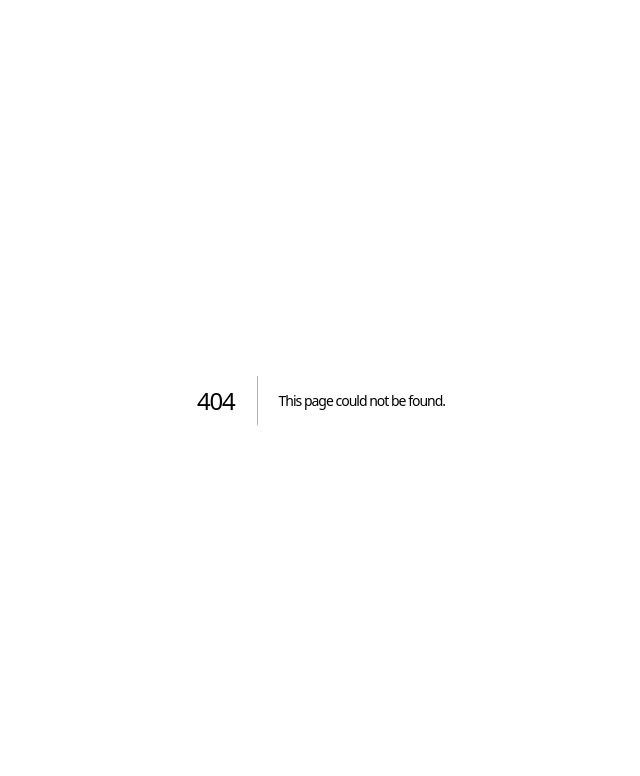
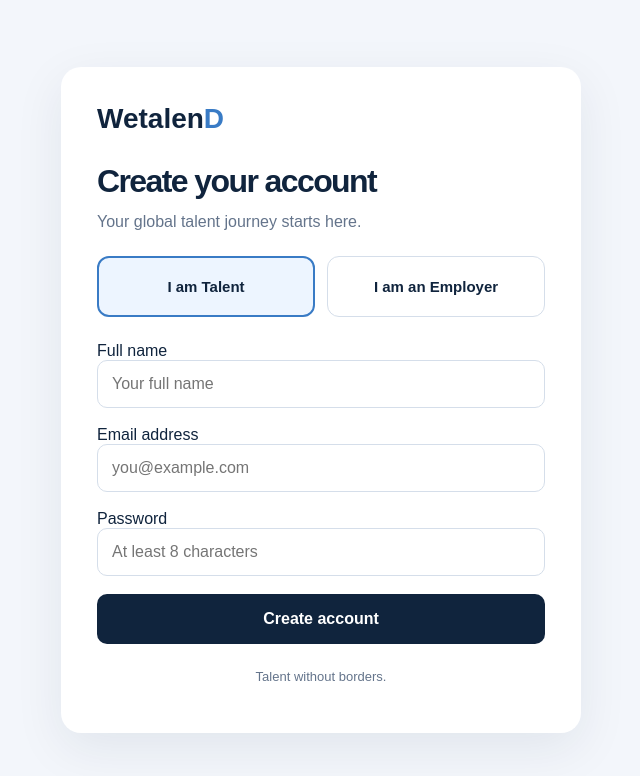
Before and after one commit to vasilispapangelodimou/wetalend-platform, a Next.js app: page /register in a window 1280 px wide. Before the commit this address had no page. Shown: the top 776 px of the page, without its empty margins (319-959 px from the left). Built offline with nearby package versions, Linux system fonts and the light colour scheme.

Commit message:
Create WetalenD user registration page

```diff
--- /dev/null
+++ b/app/register/page.js
@@ -0,0 +1,229 @@
+
+"use client";
+
+import { useState } from "react";
+import { createClient } from "@supabase/supabase-js";
+
+export default function RegisterPage() {
+  const [accountType, setAccountType] = useState("talent");
+  const [fullName, setFullName] = useState("");
+  const [email, setEmail] = useState("");
+  const [password, setPassword] = useState("");
+  const [loading, setLoading] = useState(false);
+  const [message, setMessage] = useState("");
+  const [success, setSuccess] = useState(false);
+
+  async function handleRegister(event) {
+    event.preventDefault();
+    setLoading(true);
+    setMessage("");
+    setSuccess(false);
+
+    try {
+      const supabase = createClient(
+        process.env.NEXT_PUBLIC_SUPABASE_URL,
+        process.env.NEXT_PUBLIC_SUPABASE_PUBLISHABLE_KEY
+      );
+
+      const { error } = await supabase.auth.signUp({
+        email: email.trim(),
+        password,
+        options: {
+          data: {
+            full_name: fullName.trim(),
+            account_type: accountType,
+          },
+        },
+      });
+
+      if (error) throw error;
+
+      setSuccess(true);
+      setMessage(
+        "Registration submitted. Check your email for any confirmation instructions."
+      );
+      setPassword("");
+    } catch (error) {
+      setMessage(error.message || "Registration failed.");
+    } finally {
+      setLoading(false);
+    }
+  }
+
+  const inputStyle = {
+    width: "100%",
+    padding: "14px",
+    border: "1px solid #d5deea",
+    borderRadius: "10px",
+    fontSize: "16px",
+    boxSizing: "border-box",
+    marginBottom: "18px",
+  };
+
+  return (
+    <main
+      style={{
+        minHeight: "100vh",
+        background: "#f3f6fb",
+        display: "flex",
+        alignItems: "center",
+        justifyContent: "center",
+        padding: "30px 20px",
+        fontFamily: "Arial, sans-serif",
+        color: "#10243d",
+      }}
+    >
+      <div
+        style={{
+          width: "100%",
+          maxWidth: "520px",
+          background: "#ffffff",
+          borderRadius: "20px",
+          padding: "36px",
+          boxShadow: "0 15px 50px rgba(16,36,61,0.08)",
+          boxSizing: "border-box",
+        }}
+      >
+        <div
+          style={{
+            fontSize: "28px",
+            fontWeight: "bold",
+            marginBottom: "30px",
+          }}
+        >
+          Wetalen<span style={{ color: "#397bc5" }}>D</span>
+        </div>
+
+        <h1 style={{ fontSize: "32px", margin: "0 0 12px" }}>
+          Create your account
+        </h1>
+
+        <p style={{ color: "#64748b", marginBottom: "25px" }}>
+          Your global talent journey starts here.
+        </p>
+
+        <form onSubmit={handleRegister}>
+          <div
+            style={{
+              display: "grid",
+              gridTemplateColumns: "1fr 1fr",
+              gap: "12px",
+              marginBottom: "25px",
+            }}
+          >
+            {["talent", "employer"].map((type) => (
+              <button
+                key={type}
+                type="button"
+                aria-pressed={accountType === type}
+                onClick={() => setAccountType(type)}
+                style={{
+                  padding: "20px 10px",
+                  borderRadius: "12px",
+                  border:
+                    accountType === type
+                      ? "2px solid #397bc5"
+                      : "1px solid #d5deea",
+                  background:
+                    accountType === type
+                      ? "#edf5ff"
+                      : "#ffffff",
+                  color: "#10243d",
+                  cursor: "pointer",
+                  fontSize: "15px",
+                  fontWeight: "bold",
+                }}
+              >
+                {type === "talent"
+                  ? "I am Talent"
+                  : "I am an Employer"}
+              </button>
+            ))}
+          </div>
+
+          <label htmlFor="fullName">Full name</label>
+          <input
+            id="fullName"
+            style={inputStyle}
+            type="text"
+            autoComplete="name"
+            placeholder="Your full name"
+            value={fullName}
+            onChange={(e) => setFullName(e.target.value)}
+            required
+            maxLength={150}
+          />
+
+          <label htmlFor="email">Email address</label>
+          <input
+            id="email"
+            style={inputStyle}
+            type="email"
+            autoComplete="email"
+            placeholder="you@example.com"
+            value={email}
+            onChange={(e) => setEmail(e.target.value)}
+            required
+          />
+
+          <label htmlFor="password">Password</label>
+          <input
+            id="password"
+            style={inputStyle}
+            type="password"
+            autoComplete="new-password"
+            placeholder="At least 8 characters"
+            value={password}
+            onChange={(e) => setPassword(e.target.value)}
+            minLength={8}
+            required
+          />
+
+          <button
+            type="submit"
+            disabled={loading || success}
+            style={{
+              width: "100%",
+              padding: "16px",
+              background: "#10243d",
+              color: "#ffffff",
+              border: "none",
+              borderRadius: "10px",
+              fontSize: "16px",
+              fontWeight: "bold",
+              cursor: loading || success ? "default" : "pointer",
+            }}
+          >
+            {loading ? "Creating account..." : "Create account"}
+          </button>
+
+          {message && (
+            <p
+              role="status"
+              style={{
+                padding: "15px",
+                borderRadius: "10px",
+                background: success ? "#ecfdf5" : "#fef2f2",
+                color: success ? "#166534" : "#b91c1c",
+                marginTop: "20px",
+              }}
+            >
+              {message}
+            </p>
+          )}
+        </form>
+
+        <p
+          style={{
+            textAlign: "center",
+            color: "#64748b",
+            fontSize: "13px",
+            marginTop: "25px",
+          }}
+        >
+          Talent without borders.
+        </p>
+      </div>
+    </main>
+  );
+}
```
